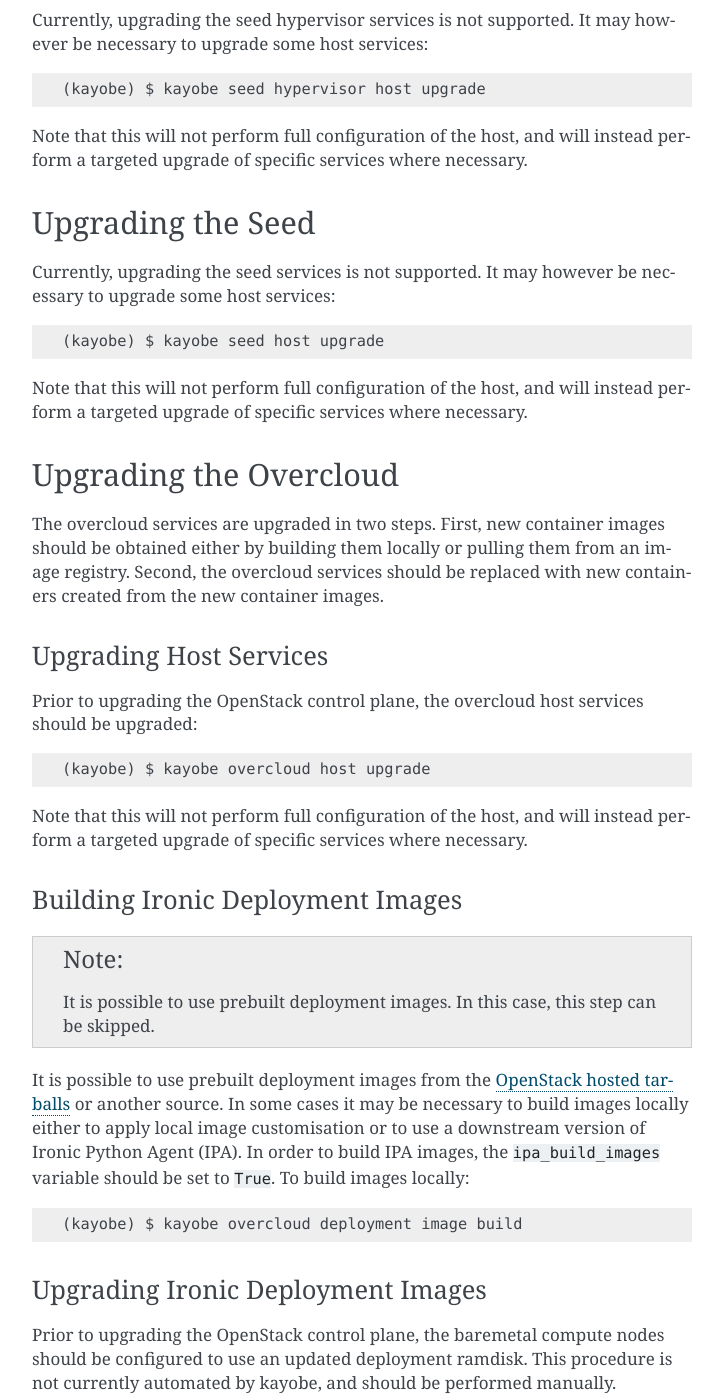
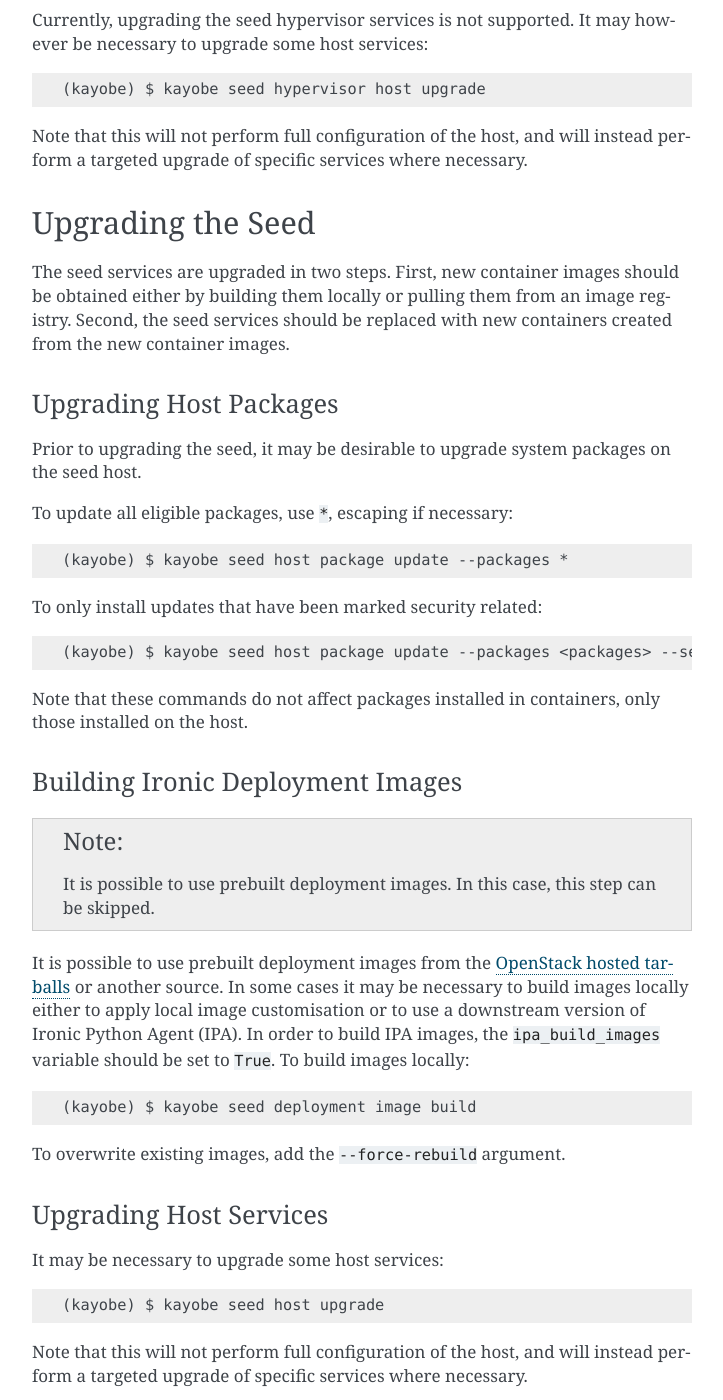
Before and after one commit to openstack/kayobe, a Sphinx documentation site: the page built from doc/source/upgrading.rst, in a window 1280 px wide and 1400 px high, scrolled down 1837 px. Shown: the whole window, without its empty margins (388-1111 px from the left). Built offline with Sphinx 7.4.7, drawn with Linux system fonts in a browser that asks for light colours; pages that are not in the unit, such as notebooks, are missing from menus; some of the changed text lies outside the part shown.

Commit message:
Add kayobe seed service upgrade command
Adds a new command to upgrade containerised services on the seed:

kayobe seed service upgrade

This is largely the same as the deploy command, since there is no
kolla-ansible bifrost-upgrade command yet.

A limitation in Bifrost requires us to remove IPA images before
upgrading the bifrost container.

Change-Id: Ibbe01e972487e69dbb753a67efcf13e3ae0800de
Story: 2004308
Task: 27872
Task: 28657

```diff
--- a/doc/source/upgrading.rst
+++ b/doc/source/upgrading.rst
@@ -94,13 +94,108 @@
 Upgrading the Seed
 ==================
 
-Currently, upgrading the seed services is not supported.  It may however be
-necessary to upgrade some host services::
+The seed services are upgraded in two steps.  First, new container images
+should be obtained either by building them locally or pulling them from an
+image registry.  Second, the seed services should be replaced with new
+containers created from the new container images.
+
+Upgrading Host Packages
+-----------------------
+
+Prior to upgrading the seed, it may be desirable to upgrade system packages on
+the seed host.
+
+To update all eligible packages, use ``*``, escaping if necessary::
+
+    (kayobe) $ kayobe seed host package update --packages *
+
+To only install updates that have been marked security related::
+
+    (kayobe) $ kayobe seed host package update --packages <packages> --security
+
+Note that these commands do not affect packages installed in containers, only
+those installed on the host.
+
+Building Ironic Deployment Images
+---------------------------------
+
+.. note::
+
+   It is possible to use prebuilt deployment images. In this case, this step
+   can be skipped.
+
+It is possible to use prebuilt deployment images from the `OpenStack hosted
+tarballs <https://tarballs.openstack.org/ironic-python-agent>`_ or another
+source.  In some cases it may be necessary to build images locally either to
+apply local image customisation or to use a downstream version of Ironic Python
+Agent (IPA).  In order to build IPA images, the ``ipa_build_images`` variable
+should be set to ``True``.  To build images locally::
+
+    (kayobe) $ kayobe seed deployment image build
+
+To overwrite existing images, add the ``--force-rebuild`` argument.
+
+Upgrading Host Services
+-----------------------
+
+It may be necessary to upgrade some host services::
 
     (kayobe) $ kayobe seed host upgrade
 
 Note that this will not perform full configuration of the host, and will
 instead perform a targeted upgrade of specific services where necessary.
+
+Building Container Images
+-------------------------
+
+.. note::
+
+   It is possible to use prebuilt container images from an image registry such
+   as Dockerhub.  In this case, this step can be skipped.
+
+In some cases it may be necessary to build images locally either to apply local
+image customisation or to use a downstream version of kolla.  To build images
+locally::
+
+    (kayobe) $ kayobe seed container image build
+
+In order to push images to a registry after they are built, add the ``--push``
+argument.
+
+Migrating to Ironic Hardware Types
+----------------------------------
+
+Classic drivers in ironic were `deprecated
+<https://docs.openstack.org/releasenotes/ironic/queens.html#relnotes-10-1-0-stable-queens-deprecation-notes>`__
+in the Queens release, and `removed
+<https://docs.openstack.org/releasenotes/ironic/rocky.html#relnotes-11-0-0-stable-rocky-upgrade-notes>`__
+in the Rocky release. Nodes registered with ironic in Pike and earlier releases
+of Bifrost use the classic drivers by default, and will need to be migrated to
+use the new hardware types. The `ironic documentation
+<https://docs.openstack.org/ironic/latest/admin/upgrade-to-hardware-types.html>`__
+provides details for how to do this, but for the default case of the
+``agent_ipmitool`` driver the following procedure may be used, replacing
+``<node>`` with the name of the host to migrate:
+
+.. code-block:: console
+
+   $ docker exec -it bifrost_deploy bash
+   (bifrost_deploy) $ export OS_URL=http://localhost:6385
+   (bifrost_deploy) $ export OS_TOKEN=fake
+   (bifrost_deploy) $ openstack baremetal node maintenance set <node>
+   (bifrost_deploy) $ openstack baremetal node set <node> --driver ipmi
+   (bifrost_deploy) $ openstack baremetal node maintenance unset <node>
+
+Upgrading Containerised Services
+--------------------------------
+
+Containerised seed services may be upgraded by replacing existing containers
+with new containers using updated images which have been pulled from
+a registry or built locally.
+
+To upgrade the containerised seed services::
+
+    (kayobe) $ kayobe seed service upgrade
 
 Upgrading the Overcloud
 =======================
@@ -137,6 +232,8 @@
 should be set to ``True``.  To build images locally::
 
     (kayobe) $ kayobe overcloud deployment image build
+
+To overwrite existing images, add the ``--force-rebuild`` argument.
 
 Upgrading Ironic Deployment Images
 ----------------------------------
--- a/setup.cfg
+++ b/setup.cfg
@@ -63,5 +63,6 @@
     seed_hypervisor_host_configure = kayobe.cli.commands:SeedHypervisorHostConfigure
     seed_hypervisor_host_upgrade = kayobe.cli.commands:SeedHypervisorHostUpgrade
     seed_service_deploy = kayobe.cli.commands:SeedServiceDeploy
+    seed_service_upgrade = kayobe.cli.commands:SeedServiceUpgrade
     seed_vm_deprovision = kayobe.cli.commands:SeedVMDeprovision
     seed_vm_provision = kayobe.cli.commands:SeedVMProvision
```
Also changed, not shown: 4 other files.
